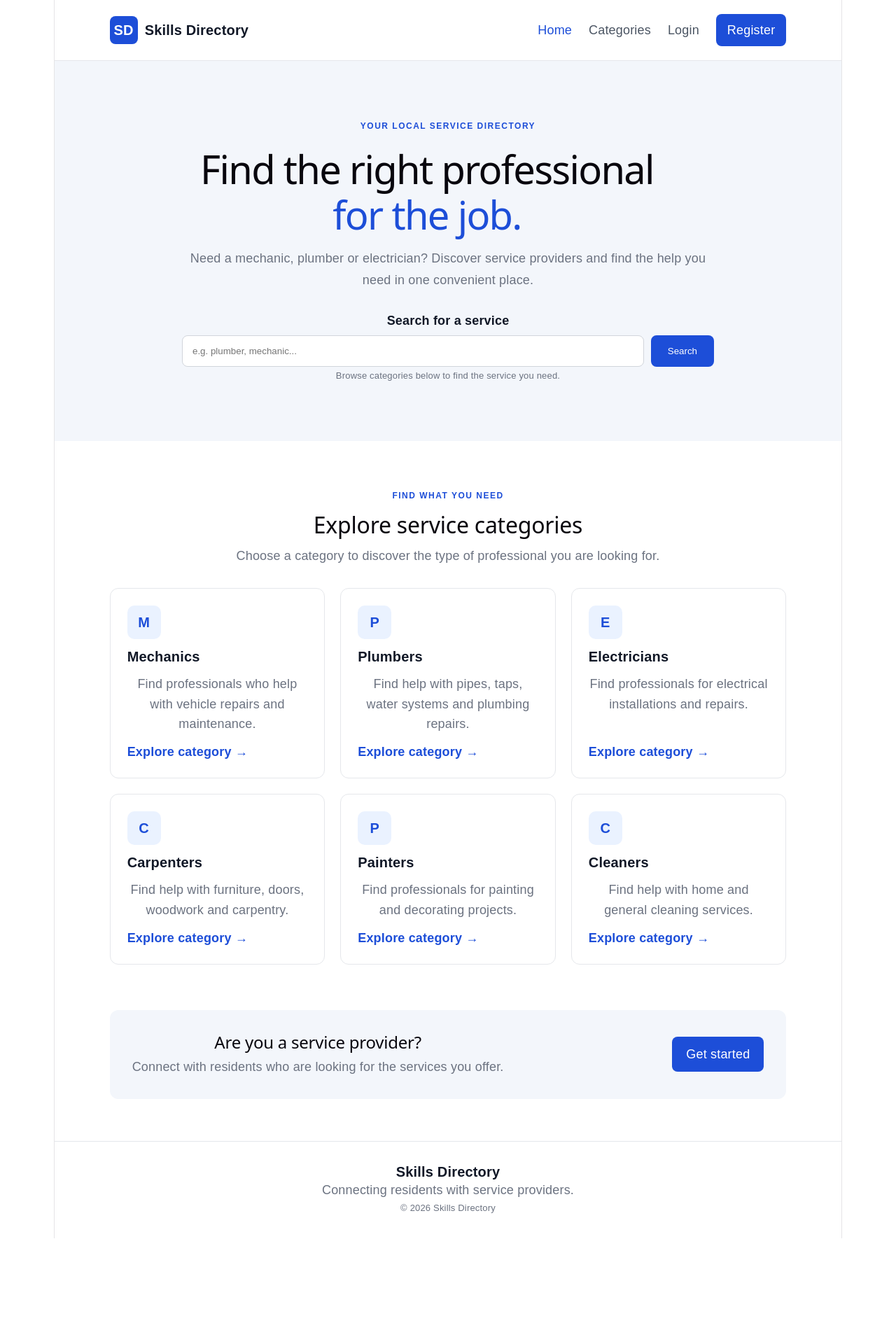
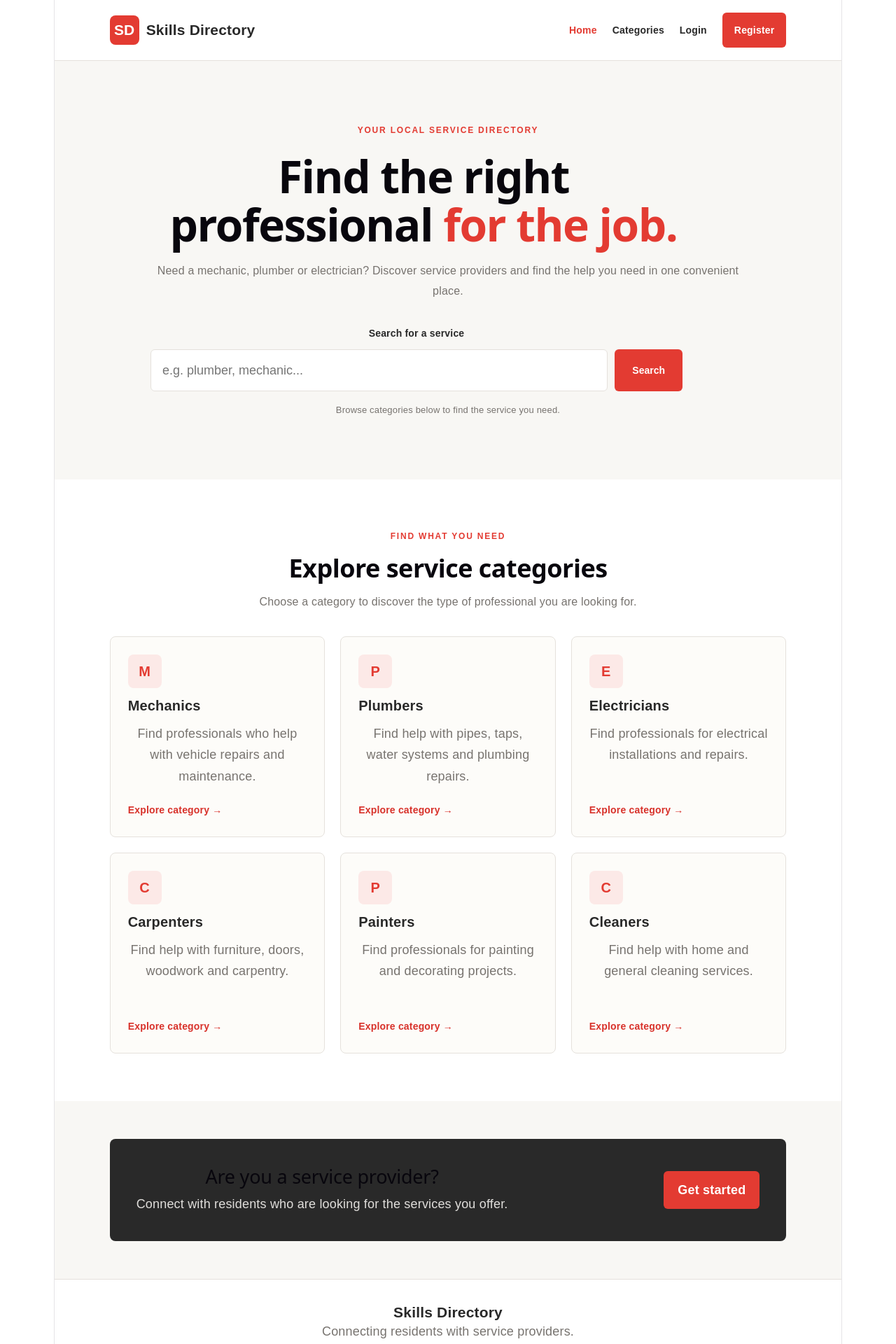
Before and after one commit to bsc-inf-28-23-dev/Skills-directory-ff8-frontend, a React (Vite) app: page / in a window 1280 px wide. Shown: the top 1920 px of the page at 70% size. Before the commit the page ends 1769 px from the top, so only its background shows below. Built offline with nearby package versions, Linux system fonts and the light colour scheme.

Commit message:
Update landing page and category card styling

```diff
--- a/src/components/CategoryCard/CategoryCard.css
+++ b/src/components/CategoryCard/CategoryCard.css
@@ -1,19 +1,19 @@
-
 .category-card {
   display: flex;
   flex-direction: column;
   align-items: flex-start;
   gap: 12px;
-  padding: 24px;
-  border: 1px solid #e5e7eb;
-  border-radius: 12px;
-  background: #ffffff;
+  min-height: 235px;
+  padding: 25px;
+  border: 1px solid #e5e1dc;
+  border-radius: 8px;
+  background: #fdfcf9;
   transition: transform 0.2s ease, box-shadow 0.2s ease;
 }
 
 .category-card:hover {
   transform: translateY(-4px);
-  box-shadow: 0 8px 24px rgba(0, 0, 0, 0.08);
+  box-shadow: 0 10px 24px rgba(41, 41, 41, 0.08);
 }
 
 .category-symbol {
@@ -22,32 +22,39 @@
   justify-content: center;
   width: 48px;
   height: 48px;
-  border-radius: 10px;
-  background: #eaf2ff;
-  color: #1d4ed8;
+  border-radius: 8px;
+  background: #fce9e7;
+  color: #e33b32;
   font-size: 20px;
-  font-weight: 700;
+  font-weight: 800;
 }
 
 .category-card h3 {
   margin: 0;
-  color: #111827;
+  color: #292929;
   font-size: 20px;
+  font-weight: 800;
 }
 
 .category-card p {
   margin: 0;
-  color: #6b7280;
-  line-height: 1.6;
+  color: #77736f;
+  line-height: 1.7;
 }
 
 .category-link {
   margin-top: auto;
-  color: #1d4ed8;
-  font-weight: 600;
+  color: #d8322b;
+  font-size: 14px;
+  font-weight: 700;
   text-decoration: none;
 }
 
 .category-link:hover {
   text-decoration: underline;
 }
+
+.category-link:focus-visible {
+  outline: 2px solid #e33b32;
+  outline-offset: 4px;
+}
--- a/src/pages/public/Home/Home.css
+++ b/src/pages/public/Home/Home.css
@@ -1,18 +1,25 @@
+.home-page {
+  --brand-red: #e33b32;
+  --charcoal: #292929;
+  --off-white: #f8f7f4;
+  --muted: #77736f;
+  --border: #e5e1dc;
 
-.home-page {
   min-height: 100vh;
-  background: #ffffff;
-  color: #111827;
-  font-family: Arial, sans-serif;
+  background: var(--off-white);
+  color: var(--charcoal);
+  font-family: Arial, Helvetica, sans-serif;
 }
 
+/* HEADER AND NAVIGATION */
 .home-header {
   display: flex;
   align-items: center;
   justify-content: space-between;
-  gap: 20px;
-  padding: 20px 7%;
-  border-bottom: 1px solid #e5e7eb;
+  gap: 24px;
+  padding: 18px 7%;
+  background: #ffffff;
+  border-bottom: 1px solid var(--border);
 }
 
 .brand,
@@ -20,9 +27,9 @@
   display: flex;
   align-items: center;
   gap: 10px;
-  color: #111827;
-  font-size: 20px;
-  font-weight: 700;
+  color: var(--charcoal);
+  font-size: 21px;
+  font-weight: 800;
   text-decoration: none;
 }
 
@@ -30,79 +37,95 @@
   display: flex;
   align-items: center;
   justify-content: center;
-  width: 40px;
-  height: 40px;
+  width: 42px;
+  height: 42px;
   border-radius: 8px;
-  background: #1d4ed8;
-  color: white;
+  background: var(--brand-red);
+  color: #ffffff;
+  font-weight: 800;
 }
 
 .home-nav {
   display: flex;
   align-items: center;
-  gap: 24px;
+  gap: 22px;
 }
 
 .home-nav a {
-  color: #4b5563;
+  color: var(--charcoal);
+  font-size: 14px;
+  font-weight: 600;
   text-decoration: none;
+  transition: color 0.2s ease;
 }
 
 .home-nav a:hover,
 .home-nav .nav-active {
-  color: #1d4ed8;
+  color: var(--brand-red);
 }
 
 .home-nav .nav-register {
-  padding: 10px 16px;
-  border-radius: 8px;
-  background: #1d4ed8;
-  color: white;
+  padding: 12px 17px;
+  border-radius: 6px;
+  background: var(--brand-red);
+  color: #ffffff;
 }
 
+.home-nav .nav-register:hover {
+  background: #c92e27;
+}
+
+/* HERO SECTION */
 .home-hero {
-  padding: 80px 7%;
-  background: #f3f6fb;
+  padding: 86px 7%;
+  background: var(--off-white);
 }
 
 .hero-content {
-  max-width: 760px;
+  max-width: 850px;
   margin: 0 auto;
 }
 
 .hero-label,
 .section-label {
-  color: #1d4ed8;
+  color: var(--brand-red);
   font-size: 12px;
-  font-weight: 700;
-  letter-spacing: 1.5px;
+  font-weight: 800;
+  letter-spacing: 1.8px;
+  text-transform: uppercase;
 }
 
 .hero-content h1 {
-  max-width: 700px;
-  margin: 16px 0;
-  font-size: clamp(36px, 5vw, 56px);
-  line-height: 1.15;
+  max-width: 780px;
+  margin: 18px 0;
+  font-size: clamp(38px, 5.5vw, 64px);
+  font-weight: 800;
+  line-height: 1.08;
+  letter-spacing: -1.5px;
 }
 
 .hero-content h1 span {
-  color: #1d4ed8;
+  color: var(--brand-red);
 }
 
 .hero-description,
 .section-description {
-  color: #6b7280;
-  line-height: 1.7;
+  color: var(--muted);
+  font-size: 16px;
+  line-height: 1.8;
 }
 
+/* SEARCH */
 .home-search {
-  margin-top: 30px;
+  max-width: 760px;
+  margin-top: 32px;
 }
 
 .search-label {
   display: block;
-  margin-bottom: 8px;
-  font-weight: 600;
+  margin-bottom: 10px;
+  font-size: 14px;
+  font-weight: 700;
 }
 
 .search-controls {
@@ -113,37 +136,57 @@
 .search-controls input {
   flex: 1;
   min-width: 0;
-  padding: 14px;
-  border: 1px solid #d1d5db;
-  border-radius: 8px;
+  padding: 16px;
+  border: 1px solid var(--border);
+  border-radius: 6px;
+  background: #ffffff;
+  color: var(--charcoal);
+  font: inherit;
+}
+
+.search-controls input:focus {
+  outline: 2px solid var(--brand-red);
+  outline-offset: 2px;
 }
 
 .search-controls button {
-  padding: 14px 24px;
+  padding: 15px 25px;
   border: none;
-  border-radius: 8px;
-  background: #1d4ed8;
-  color: white;
+  border-radius: 6px;
+  background: var(--brand-red);
+  color: #ffffff;
+  font-size: 14px;
+  font-weight: 700;
   cursor: pointer;
 }
 
+.search-controls button:hover {
+  background: #c92e27;
+}
+
 .hero-hint {
-  color: #6b7280;
+  margin-top: 14px;
+  color: var(--muted);
   font-size: 13px;
 }
 
+/* SERVICE CATEGORIES */
 .featured-categories {
-  padding: 65px 7%;
+  padding: 68px 7%;
+  background: #ffffff;
 }
 
 .section-heading {
-  margin-bottom: 30px;
+  max-width: 680px;
+  margin: 0 auto 34px;
   text-align: center;
 }
 
 .section-heading h2 {
-  margin: 10px 0;
-  font-size: 32px;
+  margin: 12px 0;
+  font-size: clamp(27px, 4vw, 36px);
+  font-weight: 800;
+  letter-spacing: -0.5px;
 }
 
 .category-grid {
@@ -152,79 +195,48 @@
   gap: 22px;
 }
 
-.category-card {
-  display: flex;
-  flex-direction: column;
-  align-items: flex-start;
-  gap: 12px;
-  padding: 24px;
-  border: 1px solid #e5e7eb;
-  border-radius: 12px;
-  background: white;
-}
-
-.category-symbol {
-  display: flex;
-  align-items: center;
-  justify-content: center;
-  width: 48px;
-  height: 48px;
-  border-radius: 10px;
-  background: #eaf2ff;
-  color: #1d4ed8;
-  font-size: 20px;
-  font-weight: 700;
-}
-
-.category-card h3,
-.category-card p {
-  margin: 0;
-}
-
-.category-card p {
-  color: #6b7280;
-  line-height: 1.6;
-}
-
-.category-link {
-  margin-top: auto;
-  color: #1d4ed8;
-  font-weight: 600;
-  text-decoration: none;
-}
-
-.category-link:hover {
-  text-decoration: underline;
-}
-
+/* PROVIDER CALL TO ACTION */
 .home-callout {
   display: flex;
   align-items: center;
   justify-content: space-between;
   gap: 24px;
-  margin: 0 7% 60px;
-  padding: 32px;
-  border-radius: 12px;
-  background: #f3f6fb;
+  margin: 54px 7%;
+  padding: 38px;
+  border-radius: 8px;
+  background: var(--charcoal);
+  color: #ffffff;
 }
 
-.home-callout p,
-.home-footer p {
-  color: #6b7280;
+.home-callout h2 {
+  margin-top: 0;
+  font-size: 27px;
+}
+
+.home-callout p {
+  color: #e0dedb;
+  line-height: 1.7;
 }
 
 .home-callout a {
   flex-shrink: 0;
-  padding: 12px 20px;
-  border-radius: 8px;
-  background: #1d4ed8;
-  color: white;
+  padding: 14px 20px;
+  border-radius: 6px;
+  background: var(--brand-red);
+  color: #ffffff;
+  font-weight: 700;
   text-decoration: none;
 }
 
+.home-callout a:hover {
+  background: #c92e27;
+}
+
+/* FOOTER */
 .home-footer {
-  padding: 30px 7%;
-  border-top: 1px solid #e5e7eb;
+  padding: 34px 7%;
+  border-top: 1px solid var(--border);
+  background: #ffffff;
   text-align: center;
 }
 
@@ -232,10 +244,16 @@
   justify-content: center;
 }
 
+.home-footer p {
+  color: var(--muted);
+  line-height: 1.6;
+}
+
 .copyright {
   font-size: 13px;
 }
 
+/* TABLETS */
 @media (max-width: 760px) {
   .home-header {
     align-items: flex-start;
@@ -244,30 +262,66 @@
 
   .home-nav {
     flex-wrap: wrap;
-    gap: 16px;
+    gap: 14px 18px;
   }
 
   .home-hero {
-    padding: 55px 6%;
+    padding: 60px 6%;
   }
 
   .featured-categories {
-    padding: 45px 6%;
+    padding: 48px 6%;
   }
 
   .category-grid {
     grid-template-columns: repeat(2, minmax(0, 1fr));
+    gap: 16px;
   }
 
   .home-callout {
     align-items: flex-start;
     flex-direction: column;
-    margin: 0 6% 40px;
-    padding: 24px;
+    margin: 36px 6%;
+    padding: 28px;
   }
 }
 
+/* MOBILE PHONES */
 @media (max-width: 480px) {
+  .home-header {
+    padding: 16px 5%;
+  }
+
+  .home-nav {
+    gap: 12px;
+  }
+
+  .home-nav a {
+    font-size: 13px;
+  }
+
+  .home-nav .nav-register {
+    padding: 10px 12px;
+  }
+
+  .home-hero {
+    padding: 48px 5%;
+  }
+
+  .hero-content h1 {
+    font-size: 39px;
+    letter-spacing: -1px;
+  }
+
+  .hero-description,
+  .section-description {
+    font-size: 14px;
+  }
+
+  .featured-categories {
+    padding: 42px 5%;
+  }
+
   .category-grid {
     grid-template-columns: 1fr;
   }
@@ -280,11 +334,12 @@
     width: 100%;
   }
 
-  .hero-content h1 {
-    font-size: 36px;
+  .home-callout {
+    margin: 30px 5%;
+    padding: 24px;
   }
 
-  .section-heading h2 {
-    font-size: 27px;
+  .home-callout h2 {
+    font-size: 23px;
   }
 }
```
Also changed, not shown: 1 other file (tests, documents, lock files or other folders).
